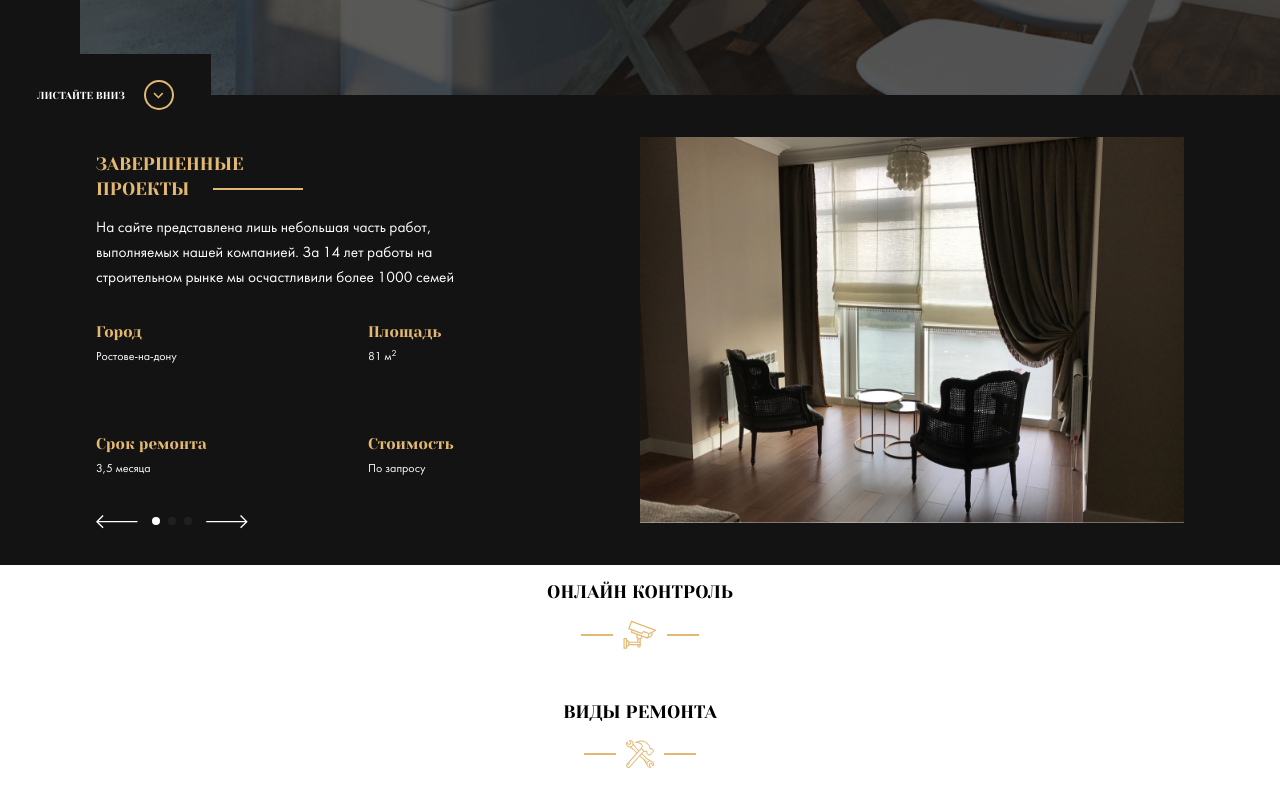
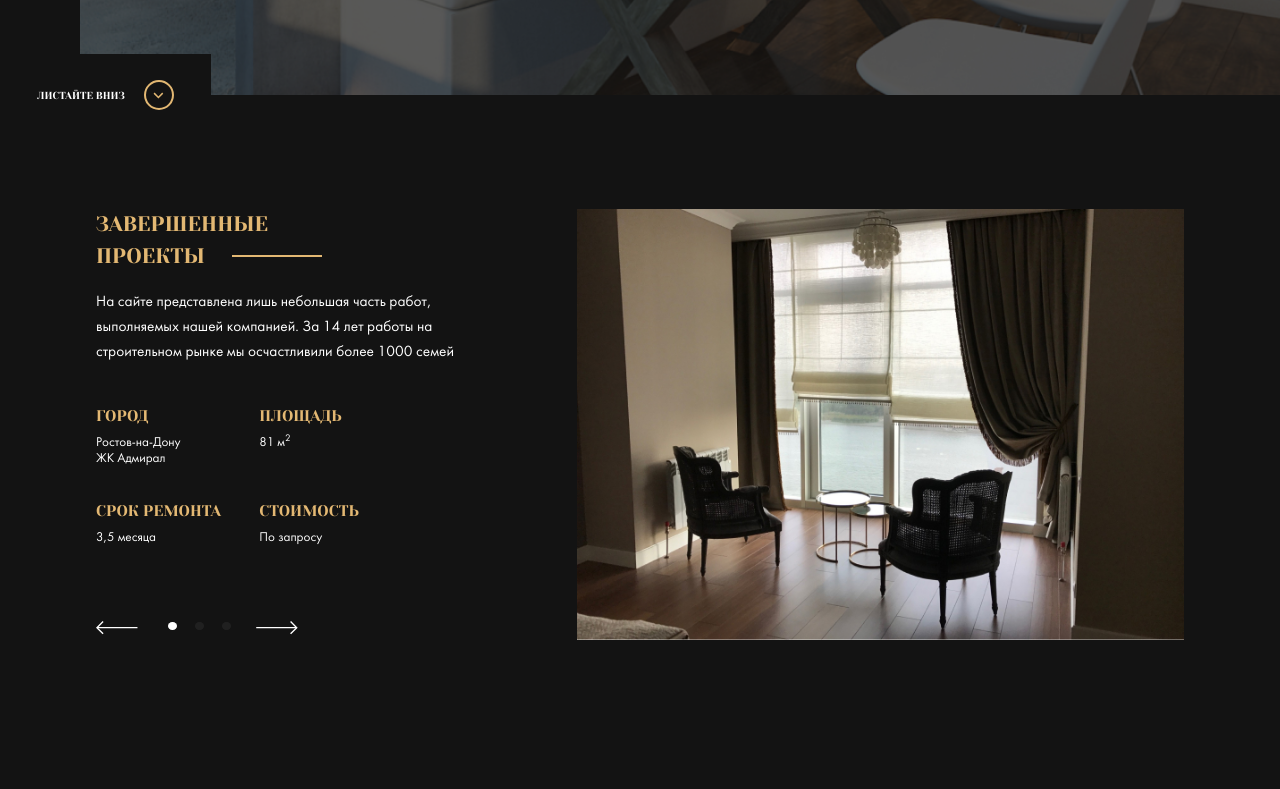
Before and after one commit to Difine/repair-design, a website: page index.html in a window 1280 px wide. Shown: the part 663-1452 px from the top of the page. Drawn offline with nearby package versions, Linux system fonts and the light colour scheme; files whose address does not match are found by name.

Commit message:
add: add Pixel Perfect for projecrs section

```diff
--- a/index.html
+++ b/index.html
@@ -51,7 +51,7 @@
     <section class="section section--dark projects">
       <div class="container">
         <div class="row">
-          <div class="col-50">
+          <div class="col-35">
             <div class="section-title section-title--left">
               <h2 class="section-title__heading section-title__heading--primary">Завершенные <span class="section-title__word">проекты</span></h2>
               <!-- /.section-title__heading -->
@@ -66,7 +66,7 @@
                   <div class="swiper-slide">
                     <div class="swiper-slide__text">
                       <h3 class="swiper-slide__heading">Город</h3>
-                      <span class="swiper-slide__value">Ростове-на-дону</span>
+                      <span class="swiper-slide__value">Ростов-на-Дону<br>ЖК Адмирал</span>
                     </div>
                     <!-- /.swiper-slide__text -->
                     <div class="swiper-slide__text">
@@ -135,10 +135,10 @@
               <div class="swiper-button-next"></div>
             </div>
           </div>
-          <!-- /.col-50 -->
-          <div class="col-50">
+          <!-- /.col-35 -->
+          <div class="col-60">
             <!-- Slider main container -->
-            <div class="swiper-container">
+            <div class="swiper-container swiper-container__photo">
               <!-- Additional required wrapper -->
               <div class="swiper-wrapper swiper-no-swiping">
                   <div class="swiper-slide"><img src="img/project.jpg" alt="Фото проекта"></div>
@@ -148,7 +148,7 @@
               </div>
             </div>
           </div>
-          <!-- /.col-50 -->
+          <!-- /.col-60 -->
         </div>
         <!-- /.row -->
       </div>
--- a/js/main.js
+++ b/js/main.js
@@ -63,6 +63,6 @@ $(document).ready(function () {
   var prev = $('.swiper-button-prev');
   var bullets= $('.swiper-container-horizontal > .swiper-pagination-bullets');
 
-  next.css('left', prev.width() + 10 + bullets.width() + 10)
-  bullets.css('left', prev.width() + 10)
+  next.css('left', prev.width() + 24 + bullets.width() + 13)
+  bullets.css('left', prev.width() + 21)
 });
--- a/sass/_grid.sass
+++ b/sass/_grid.sass
@@ -15,3 +15,7 @@
   &-50
     flex-basis: 50%
     width: 50%
+  &-35
+    width: 35%
+  &-60
+    width: 60%
--- a/sass/_settings.sass
+++ b/sass/_settings.sass
@@ -1,5 +1,7 @@
 *, *:before, *:after
   box-sizing: border-box
+h1, h2, h3, h4
+  margin: 0
 html
   font-size: 14px
 body
@@ -19,7 +21,9 @@ img
       text-transform: uppercase
       font-family: 'Yeseva One', cursive
       font-weight: normal
-      line-height: 138.6%
+      line-height: 150%
+      font-size: 1.75rem
+      margin-bottom: 1.58rem
       &--primary
         color: $primary
     &__word
@@ -30,11 +34,12 @@ img
         width: 90px
         height: 2px
         background-color: $primary
-        margin-left: 2rem
+        margin-left: 2.3rem
     &__text
       font-size: 1.28rem
       line-height: 2.07rem
       max-width: 31.57rem
+      margin-bottom: 3.4rem
     &__image
       display: flex
       justify-content: center
--- a/sass/templates/_projects.sass
+++ b/sass/templates/_projects.sass
@@ -1,21 +1,36 @@
+.projects
+  padding: 6rem 0 6rem
 .swiper
+  &-container
+    &__photo
+      margin-left: 3.85rem
+  &-wrapper
+    margin-bottom: 4.5rem
   &-slide
     display: flex
     flex-wrap: wrap
     &__text
-      flex: 50%
-      margin-bottom: 2.42rem
-      padding-bottom: 2rem
+      flex-basis: 40%
+      width: 13.28rem
+      margin-right: 0.9rem
+      margin-bottom: 2.88rem
     &__heading
       font-size: 1.285rem
       line-height: 1.78rem
       font-family: 'Yeseva One', cursive
       font-weight: normal
+      text-transform: uppercase
       color: $primary
       margin-bottom: 0.64rem
+    &__value
+      font-size: 1.1rem
+      margin-bottom: 0.1rem
   &-pagination
     &-bullet
       background-color: rgba($light, 0.3)
+      width: 0.75rem
+      height: 0.7rem
+      margin-right: 2rem
       &-active
         background-color: $light
   &-button
@@ -35,3 +50,5 @@
 .swiper-container-horizontal>.swiper-pagination-bullets
   width: auto
   bottom: 0
+.swiper-container-horizontal>.swiper-pagination-bullets .swiper-pagination-bullet
+  margin: 0 9px
```
Also changed, not shown: css/style.css, style/style.min.css.
